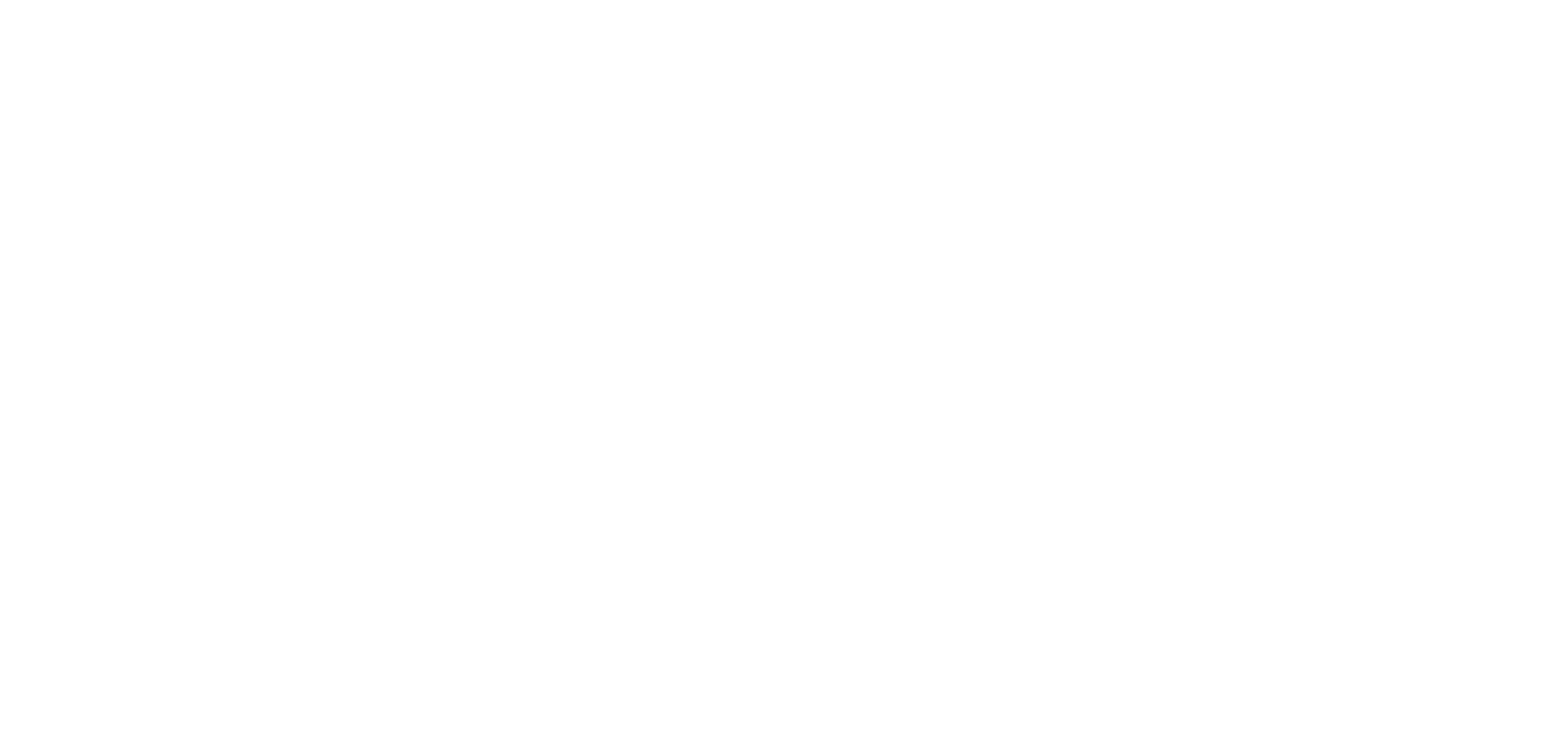
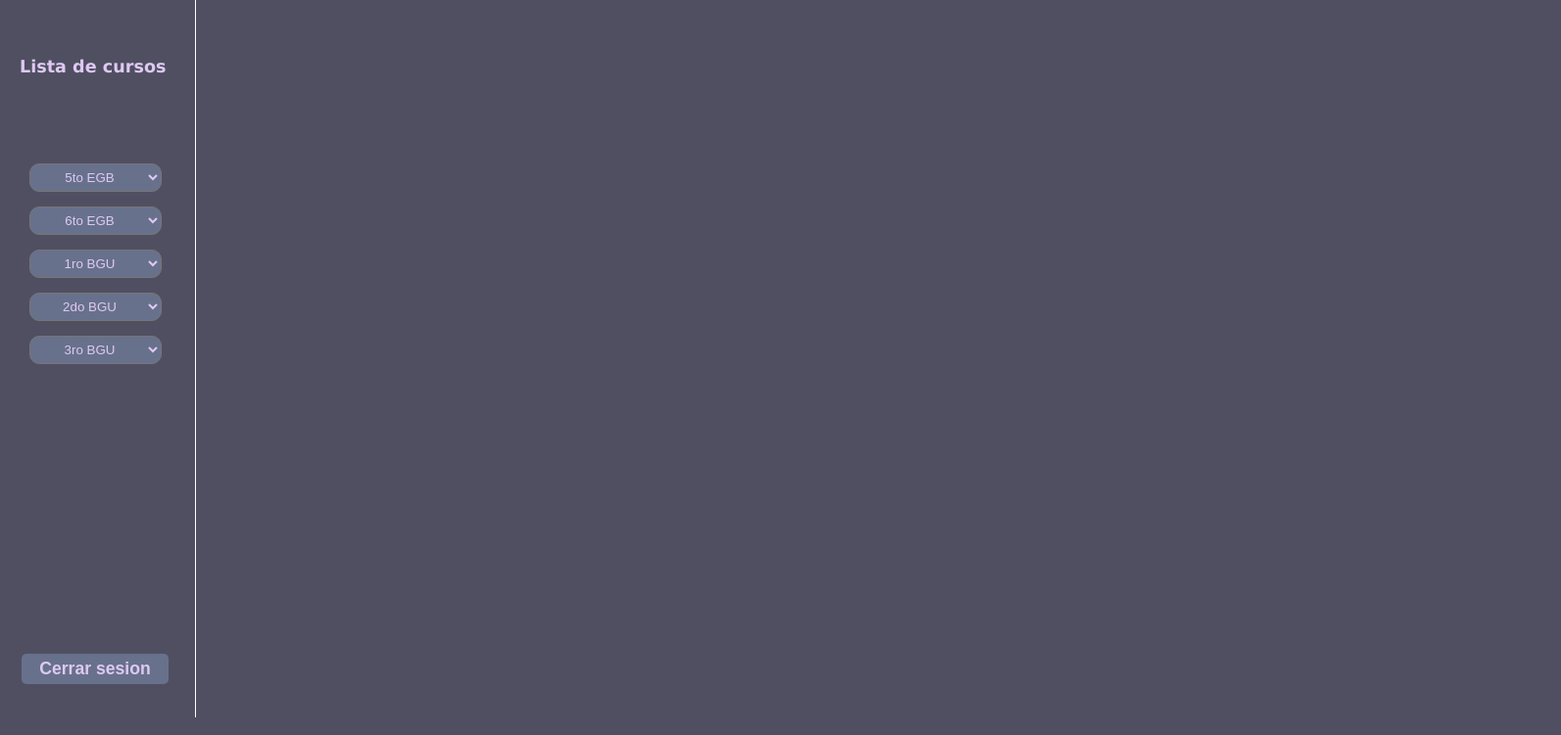
Before and after one commit to ZekoCode/Fundacion, a React (Create React App) app: page /curso in a window 1280 px wide. Before the commit this address had no page. Shown: the top 751 px of the page at 98% size, 1593 px wide, since content can reach past the window. Built offline with nearby package versions, Linux system fonts and the light colour scheme.

Commit message:
Se añadio la vista del curso usando contenedores para un menu desplegable y un contenido al seleccionar

```diff
--- a/src/App.jsx
+++ b/src/App.jsx
@@ -2,6 +2,7 @@
 import {BrowserRouter, Routes, Route} from 'react-router-dom'
 
 import LoginSections from './components/organisms/loginSections/LoginSections'
+import VisionCurso from './components/pages/VisionCurso'
 
 function App() {
   return (
@@ -9,6 +10,7 @@
     <BrowserRouter>
         <Routes>
             <Route path='/login' element={<LoginSections/>}/>
+            <Route path='/curso' element={<VisionCurso/>}/>
         </Routes>
     </BrowserRouter>
 
--- /dev/null
+++ b/src/components/atoms/subtitleForm/SubtitleForm.jsx
@@ -0,0 +1,10 @@
+import React from 'react'
+import './styles.css'
+
+function SubtitleForm({text}) {
+  return (
+    <h2 className="form--subtitle">{text}</h2>
+  )
+}
+
+export default SubtitleForm
--- /dev/null
+++ b/src/components/atoms/subtitleForm/styles.css
@@ -0,0 +1,7 @@
+.form--subtitle{
+    color: #DEC9F2;
+    font-size: 1.1rem;
+    width: 155px;
+    margin: -50px;
+    padding: 10px;
+}
--- /dev/null
+++ b/src/components/pages/VisionCurso.jsx
@@ -0,0 +1,69 @@
+import React from 'react'
+import SubtitleForm from '../atoms/subtitleForm/SubtitleForm'
+import './styles.css'
+
+function VisionCurso() {
+
+    return(
+
+    <form>
+      <div className="contenedor">
+
+        <div className="menu">
+          <br/><br/>
+          <SubtitleForm text='Lista de cursos'/>
+          <br/><br/><br/><br/><br/><br/>
+
+          <div className='form__control'>
+            <select class="form__control--input">
+              <option value="">5to EGB</option>
+            </select>
+          </div>
+
+          <div className='form__control'>
+            <select class="form__control--input">
+              <option value="">6to EGB</option>
+            </select>
+          </div>
+
+          <div className='form__control'>
+            <select class="form__control--input">
+              <option value="">1ro BGU</option>
+            </select>
+          </div>
+
+          <div className='form__control'>
+            <select class="form__control--input">
+              <option value="">2do BGU</option>
+            </select>
+          </div>
+
+          <div className='form__control'>
+            <select class="form__control--input">
+              <option value="">3ro BGU</option>
+            </select>
+          </div>
+
+          <br/><br/><br/><br/><br/><br/><br/><br/><br/><br/><br/><br/><br/><br/>
+
+          <div className='form__control'>
+            <button className='btn--submit' type='submit'>Cerrar sesion</button>
+          </div>
+
+        </div>
+
+
+        <div className="contenido">
+
+        </div>
+
+
+        <div className="pie">
+        <p>Fundacion Eina @ Copyright 2022</p>
+        </div>
+      </div>
+    </form>
+  )
+}
+
+export default VisionCurso
--- /dev/null
+++ b/src/components/pages/styles.css
@@ -0,0 +1,94 @@
+* {
+    margin:0;
+    padding:0;
+}
+
+.contenedor:link, .contenedor:visited, .contenedor:hover, .contenedor:active {
+    color:#0f0;
+    font-size:16px;
+}
+
+body {
+    background: #17202A  ;
+    font-family:verdana;
+}
+
+.h1 {
+    color:#C0392B ;
+    font-size:24px;
+}
+
+.p {
+    font-size:16px;
+}
+
+.ul {
+    list-style-type:none;
+    color: #0f0;
+}
+
+.cabecera {
+    color:#ff9;
+    background-color:#000 ;
+    padding:10px;
+}
+
+.contenedor {
+    margin:0 auto;
+    width:1593px;
+}
+
+.contenido {
+    background-color:#504F62;
+    float:left;
+    height:663px;
+    padding:35px;
+    width:1323px;
+}
+
+.menu {
+    background-color:#504F62;
+    float:left;
+    height:613px;
+    padding:60px;
+    width:79px;
+    border-right: 1px solid white;
+}
+
+
+.form__control{
+    margin: 15px -30px;
+    width: 90px;
+    /* background-color: aquamarine; */
+
+}
+
+.form__control--input {
+    background: #68718C;
+    color: #DEC9F2;
+    width: 150%;
+    padding: 5px;
+    text-align: center;
+    border-radius: 10px;
+}
+
+.btn--submit{
+    width: 150px;
+    background: #68718C;
+    color: #DEC9F2;
+    border-radius: 5px;
+    border: none;
+    font-size: 1.1rem;
+    padding: 5px 0px;
+    font-weight: bold;
+    display: block;
+    margin: 5px -8px;
+}
+
+.pie {
+    background-color: #504F62;
+    clear:both;
+    color:#DEC9F2;
+    padding:18px;
+    text-align:center;
+}
```
